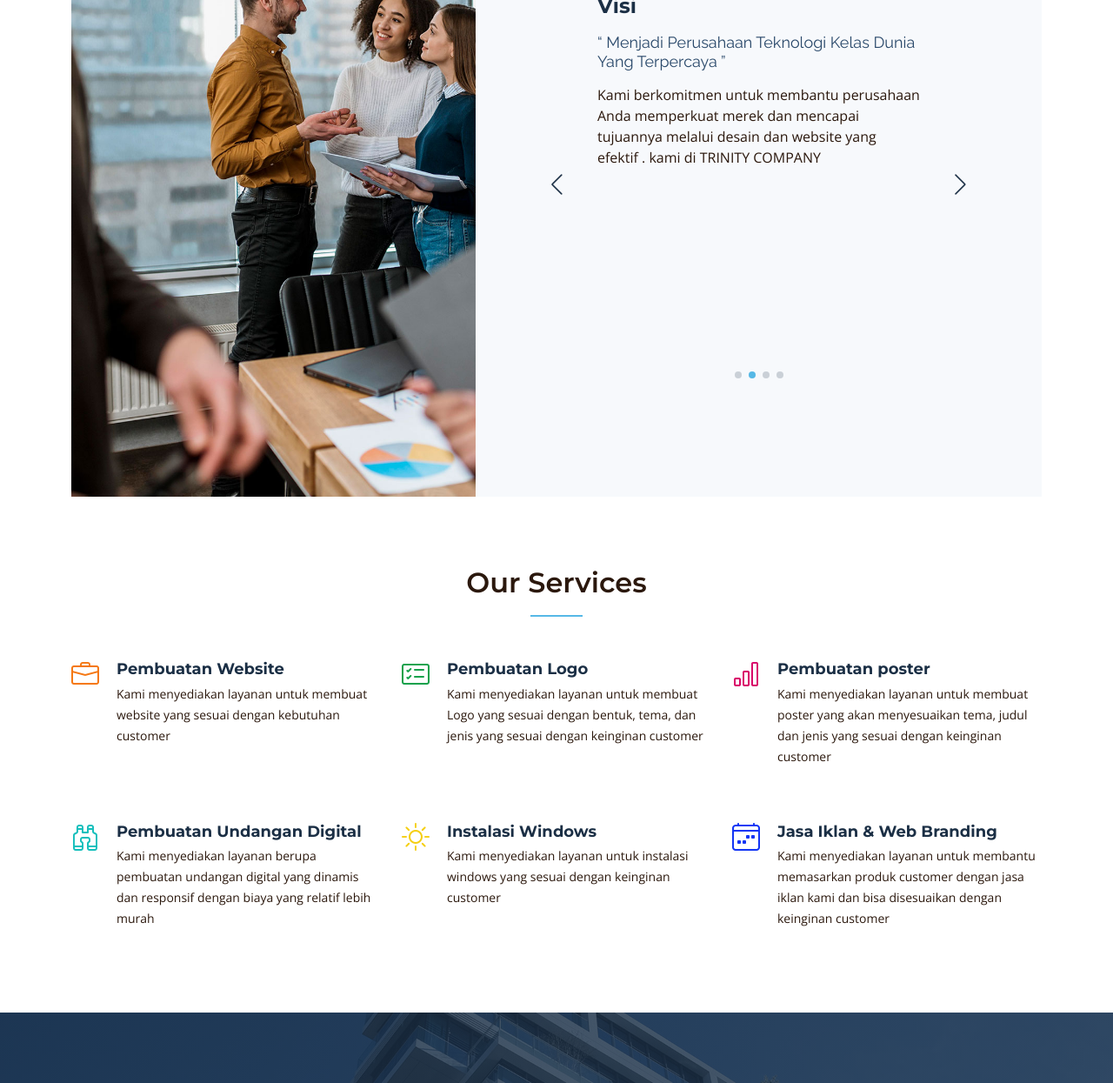
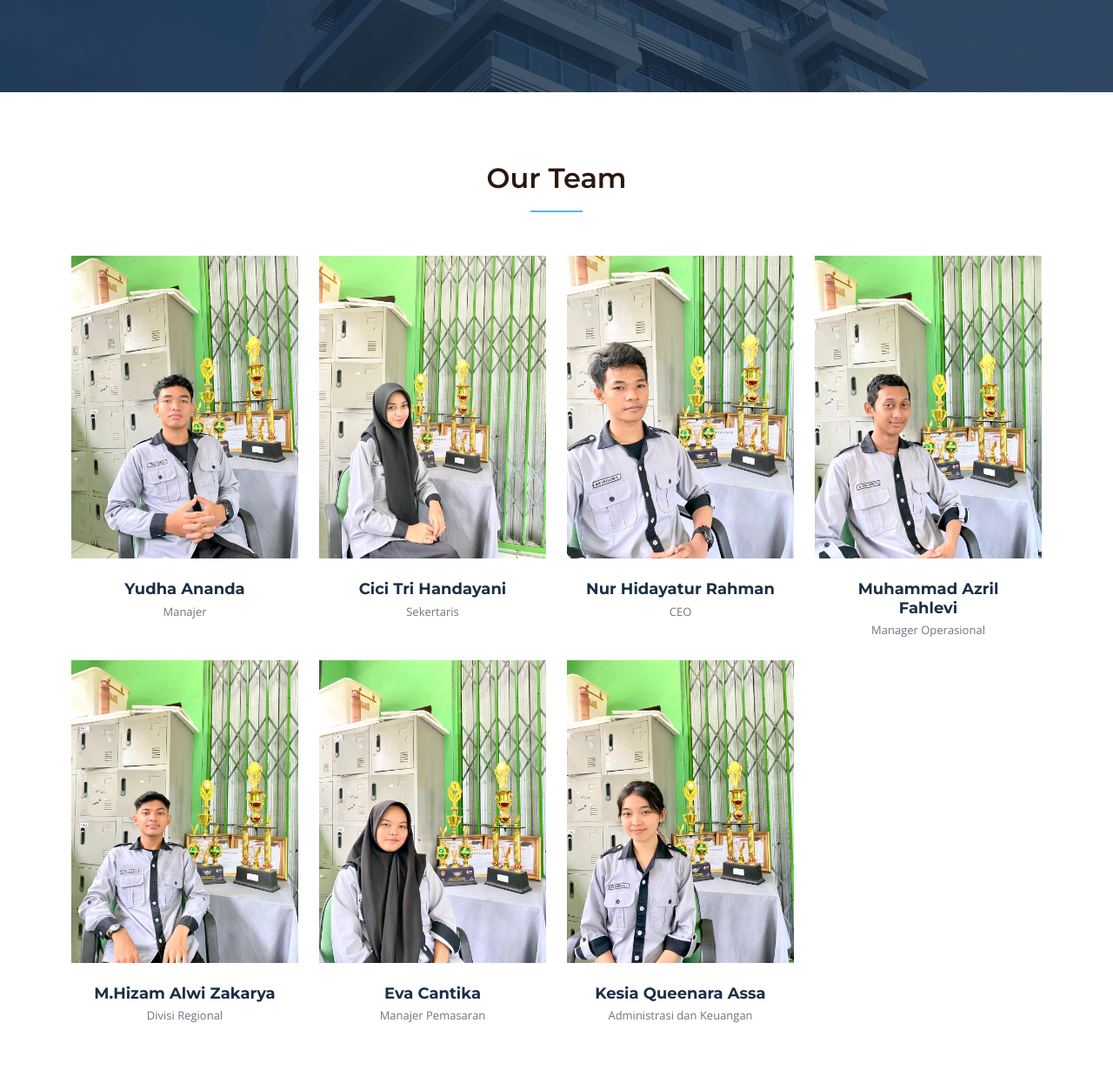
Before and after one commit to RayzzReimu/RayzzReimu.github.io, a plain HTML site: page index.html in a window 1280 px wide. Shown: the part 1135-2380 px from the top of the page at 87% size. Drawn offline with nearby package versions, Linux system fonts and the light colour scheme.

Commit message:
initial commit

```diff
--- a/index.html
+++ b/index.html
@@ -107,237 +107,7 @@
 
     <main id="main">
       <!-- ======= Why Choose Us Section ======= -->
-      <section id="why-us" class="why-us">
-        <div class="container" data-aos="fade-up">
-          <div class="section-header">
-            <h2>Tentang Kami</h2>
-          </div>
 
-          <div class="row g-0" data-aos="fade-up" data-aos-delay="200">
-            <div
-              class="col-xl-5 img-bg"
-              style="background-image: url('assets/img/why-us-bg.jpg')"
-            ></div>
-            <div class="col-xl-7 slides position-relative">
-              <div class="slides-1 swiper">
-                <div class="swiper-wrapper">
-                  <div class="swiper-slide">
-                    <div class="item">
-                      <h3 class="mb-3">Latar Belakang</h3>
-                      <h4 class="mb-3">
-                        Dalam perusahaan trinity company, kami menyiapkan jasa
-                        teknologi seperti membuat website, pembuatan logo dan
-                        poster, menginstal ulang windows dan lain lainnya.
-                      </h4>
-                      <p>
-                        Jasa tersebut sangat di perlukan di era sekarang karna
-                        sekarang serba teknologi contohnya seperti website
-                        undangan pernikahan yang kerap digunakan karena akan
-                        lebih sedikit biaya dan tenaga dari pada udangan kertas.
-                        Jasa ini bertarget pada pengguna teknologi jaman
-                        sekarang. Pada era sekarang pengguna teknologi bisa
-                        mencapai 95% penduduk di dunia. Hal ini sangat mandukung
-                        jasa teknologi lebih berkembang
-                      </p>
-                    </div>
-                  </div>
-                  <!-- End slide item -->
-
-                  <div class="swiper-slide">
-                    <div class="item">
-                      <h3 class="mb-3">Visi</h3>
-                      <h4 class="mb-3">
-                        “ Menjadi Perusahaan Teknologi Kelas Dunia Yang
-                        Terpercaya ”
-                      </h4>
-                      <p>
-                        Kami berkomitmen untuk membantu perusahaan Anda
-                        memperkuat merek dan mencapai tujuannya melalui desain
-                        dan website yang efektif . kami di TRINITY COMPANY
-                      </p>
-                    </div>
-                  </div>
-                  <!-- End slide item -->
-
-                  <div class="swiper-slide">
-                    <div class="item">
-                      <h3 class="mb-3">MISI</h3>
-                      <h4 class="mb-3">
-                        kami adalah solusi yang tepat untuk bisnis Anda.
-                      </h4>
-                      <p>
-                        Sebagai jasa pengembangan website, kami menjunjung
-                        prinsip kualitas, harga yang kompetitif,
-                        profesionalisme, dan ketekunan
-                      </p>
-                    </div>
-                  </div>
-                  <!-- End slide item -->
-
-                  <div class="swiper-slide">
-                    <div class="item">
-                      <h3 class="mb-3">Target Pangsa Pasar</h3>
-                      <p>
-                        Perusahaan jasa teknologi kami menargetkan penjualan
-                        mencapai 75 % dari jasa yang ada pada perusahaan kami,
-                        dilihat dari pesaing atau kompetitor yang ada pada tahun
-                        berjalan dan ternyata pada tahun berikutnya target
-                        tercapai yakni 80%, berarti pangsa pasar dari perusahaan
-                        kami sukses dan berjalan dengan baik, sebaliknya apabila
-                        tidak mencapai target maka perusahaan kami harus
-                        mengevaluasi lagi metode pangsa pasar yang digunakan.
-                      </p>
-                    </div>
-                  </div>
-                  <!-- End slide item -->
-                </div>
-                <div class="swiper-pagination"></div>
-              </div>
-              <div class="swiper-button-prev"></div>
-              <div class="swiper-button-next"></div>
-            </div>
-          </div>
-        </div>
-      </section>
-      <!-- End Why Choose Us Section -->
-
-      <!-- ======= Our Services Section ======= -->
-      <section id="services-list" class="services-list">
-        <div class="container" data-aos="fade-up">
-          <div class="section-header">
-            <h2>Our Services</h2>
-          </div>
-
-          <div class="row gy-5">
-            <div
-              class="col-lg-4 col-md-6 service-item d-flex"
-              data-aos="fade-up"
-              data-aos-delay="100"
-            >
-              <div class="icon flex-shrink-0">
-                <i class="bi bi-briefcase" style="color: #f57813"></i>
-              </div>
-              <div>
-                <h4 class="title">
-                  <a href="#" class="stretched-link">Pembuatan Website</a>
-                </h4>
-                <p class="description">
-                  Kami menyediakan layanan untuk membuat website yang sesuai
-                  dengan kebutuhan customer
-                </p>
-              </div>
-            </div>
-            <!-- End Service Item -->
-
-            <div
-              class="col-lg-4 col-md-6 service-item d-flex"
-              data-aos="fade-up"
-              data-aos-delay="200"
-            >
-              <div class="icon flex-shrink-0">
-                <i class="bi bi-card-checklist" style="color: #15a04a"></i>
-              </div>
-              <div>
-                <h4 class="title">
-                  <a href="#" class="stretched-link">Pembuatan Logo</a>
-                </h4>
-                <p class="description">
-                  Kami menyediakan layanan untuk membuat Logo yang sesuai dengan
-                  bentuk, tema, dan jenis yang sesuai dengan keinginan customer
-                </p>
-              </div>
-            </div>
-            <!-- End Service Item -->
-
-            <div
-              class="col-lg-4 col-md-6 service-item d-flex"
-              data-aos="fade-up"
-              data-aos-delay="300"
-            >
-              <div class="icon flex-shrink-0">
-                <i class="bi bi-bar-chart" style="color: #d90769"></i>
-              </div>
-              <div>
-                <h4 class="title">
-                  <a href="#" class="stretched-link">Pembuatan poster</a>
-                </h4>
-                <p class="description">
-                  Kami menyediakan layanan untuk membuat poster yang akan
-                  menyesuaikan tema, judul dan jenis yang sesuai dengan
-                  keinginan customer
-                </p>
-              </div>
-            </div>
-            <!-- End Service Item -->
-
-            <div
-              class="col-lg-4 col-md-6 service-item d-flex"
-              data-aos="fade-up"
-              data-aos-delay="400"
-            >
-              <div class="icon flex-shrink-0">
-                <i class="bi bi-binoculars" style="color: #15bfbc"></i>
-              </div>
-              <div>
-                <h4 class="title">
-                  <a href="#" class="stretched-link"
-                    >Pembuatan Undangan Digital</a
-                  >
-                </h4>
-                <p class="description">
-                  Kami menyediakan layanan berupa pembuatan undangan digital
-                  yang dinamis dan responsif dengan biaya yang relatif lebih
-                  murah
-                </p>
-              </div>
-            </div>
-            <!-- End Service Item -->
-
-            <div
-              class="col-lg-4 col-md-6 service-item d-flex"
-              data-aos="fade-up"
-              data-aos-delay="500"
-            >
-              <div class="icon flex-shrink-0">
-                <i class="bi bi-brightness-high" style="color: #f5cf13"></i>
-              </div>
-              <div>
-                <h4 class="title">
-                  <a href="#" class="stretched-link">Instalasi Windows</a>
-                </h4>
-                <p class="description">
-                  Kami menyediakan layanan untuk instalasi windows yang sesuai
-                  dengan keinginan customer
-                </p>
-              </div>
-            </div>
-            <!-- End Service Item -->
-
-            <div
-              class="col-lg-4 col-md-6 service-item d-flex"
-              data-aos="fade-up"
-              data-aos-delay="600"
-            >
-              <div class="icon flex-shrink-0">
-                <i class="bi bi-calendar4-week" style="color: #1335f5"></i>
-              </div>
-              <div>
-                <h4 class="title">
-                  <a href="#" class="stretched-link"
-                    >Jasa Iklan & Web Branding
-                  </a>
-                </h4>
-                <p class="description">
-                  Kami menyediakan layanan untuk membantu memasarkan produk
-                  customer dengan jasa iklan kami dan bisa disesuaikan dengan
-                  keinginan customer
-                </p>
-              </div>
-            </div>
-            <!-- End Service Item -->
-          </div>
-        </div>
-      </section>
       <!-- End Our Services Section -->
 
       <!-- ======= Call To Action Section ======= -->
@@ -360,6 +130,210 @@
       <!-- End Call To Action Section -->
     </main>
     <!-- End #main -->
+
+    <section id="team" class="team">
+      <div class="container" data-aos="fade-up">
+        <div class="section-header">
+          <h2>Our Team</h2>
+        </div>
+
+        <div class="row gy-4">
+          <div
+            class="col-lg-3 col-md-6"
+            data-aos="fade-up"
+            data-aos-delay="100"
+          >
+            <div class="team-member">
+              <div class="member-img">
+                <img
+                  src="/assets/img/team/Yudho.jpg"
+                  class="img-fluid"
+                  alt=""
+                />
+                <div class="social">
+                  <a href=""><i class="bi bi-twitter"></i></a>
+                  <a href=""><i class="bi bi-facebook"></i></a>
+                  <a href="https://www.instagram.com/yudhaanandax/"
+                    ><i class="bi bi-instagram"></i
+                  ></a>
+                  <a href=""><i class="bi bi-linkedin"></i></a>
+                </div>
+              </div>
+              <div class="member-info">
+                <h4>Yudha Ananda</h4>
+                <span>Manajer</span>
+              </div>
+            </div>
+          </div>
+          <!-- End Team Member -->
+
+          <div
+            class="col-lg-3 col-md-6"
+            data-aos="fade-up"
+            data-aos-delay="200"
+          >
+            <div class="team-member">
+              <div class="member-img">
+                <img
+                  src="/assets/img/team/Cici.jpg"
+                  class="img-fluid"
+                  alt=""
+                />
+                <div class="social">
+                  <a href=""><i class="bi bi-twitter"></i></a>
+                  <a href=""><i class="bi bi-facebook"></i></a>
+                  <a href=""><i class="bi bi-instagram"></i></a>
+                  <a href=""><i class="bi bi-linkedin"></i></a>
+                </div>
+              </div>
+              <div class="member-info">
+                <h4>Cici Tri Handayani</h4>
+                <span>Sekertaris</span>
+              </div>
+            </div>
+          </div>
+          <!-- End Team Member -->
+
+          <div
+            class="col-lg-3 col-md-6"
+            data-aos="fade-up"
+            data-aos-delay="300"
+          >
+            <div class="team-member">
+              <div class="member-img">
+                <img
+                  src="/assets/img/team/Atur.jpg"
+                  class="img-fluid"
+                  alt=""
+                />
+                <div class="social">
+                  <a href=""><i class="bi bi-twitter"></i></a>
+                  <a href=""><i class="bi bi-facebook"></i></a>
+                  <a href=""><i class="bi bi-instagram"></i></a>
+                  <a href=""><i class="bi bi-linkedin"></i></a>
+                </div>
+              </div>
+              <div class="member-info">
+                <h4>Nur Hidayatur Rahman</h4>
+                <span>CEO</span>
+              </div>
+            </div>
+          </div>
+          <!-- End Team Member -->
+
+          <div
+            class="col-lg-3 col-md-6"
+            data-aos="fade-up"
+            data-aos-delay="300"
+          >
+            <div class="team-member">
+              <div class="member-img">
+                <img
+                  src="assets/img/team/levi.jpg"
+                  class="img-fluid"
+                  alt=""
+                />
+                <div class="social">
+                  <a href=""><i class="bi bi-twitter"></i></a>
+                  <a href=""><i class="bi bi-facebook"></i></a>
+                  <a href=""><i class="bi bi-instagram"></i></a>
+                  <a href=""><i class="bi bi-linkedin"></i></a>
+                </div>
+              </div>
+              <div class="member-info">
+                <h4>Muhammad Azril Fahlevi</h4>
+                <span>Manager Operasional</span>
+              </div>
+            </div>
+          </div>
+          <!-- End Team Member -->
+
+          <div
+            class="col-lg-3 col-md-6"
+            data-aos="fade-up"
+            data-aos-delay="300"
+          >
+            <div class="team-member">
+              <div class="member-img">
+                <img
+                  src="assets/img/team/Alwiiii.jpg"
+                  class="img-fluid"
+                  alt=""
+                />
+                <div class="social">
+                  <a href=""><i class="bi bi-twitter"></i></a>
+                  <a href=""><i class="bi bi-facebook"></i></a>
+                  <a href=""><i class="bi bi-instagram"></i></a>
+                  <a href=""><i class="bi bi-linkedin"></i></a>
+                </div>
+              </div>
+              <div class="member-info">
+                <h4>M.Hizam Alwi Zakarya</h4>
+                <span>Divisi Regional</span>
+              </div>
+            </div>
+          </div>
+          <!-- End Team Member -->
+
+          <div
+            class="col-lg-3 col-md-6"
+            data-aos="fade-up"
+            data-aos-delay="300"
+          >
+            <div class="team-member">
+              <div class="member-img">
+                <img
+                  src="assets/img/team/Evaaaa.jpg"
+                  class="img-fluid"
+                  alt=""
+                />
+                <div class="social">
+                  <a href=""><i class="bi bi-twitter"></i></a>
+                  <a href=""><i class="bi bi-facebook"></i></a>
+                  <a href=""><i class="bi bi-instagram"></i></a>
+                  <a href=""><i class="bi bi-linkedin"></i></a>
+                </div>
+              </div>
+              <div class="member-info">
+                <h4>Eva Cantika</h4>
+                <span>Manajer Pemasaran</span>
+              </div>
+            </div>
+          </div>
+          <!-- End Team Member -->
+
+          <div
+            class="col-lg-3 col-md-6"
+            data-aos="fade-up"
+            data-aos-delay="400"
+          >
+            <div class="team-member">
+              <div class="member-img">
+                <img
+                  src="assets/img/team/Queen.jpg"
+                  class="img-fluid"
+                  alt=""
+                />
+                <div class="social">
+                  <a href=""><i class="bi bi-twitter"></i></a>
+                  <a href=""><i class="bi bi-facebook"></i></a>
+                  <a href=""><i class="bi bi-instagram"></i></a>
+                  <a href=""><i class="bi bi-linkedin"></i></a>
+                </div>
+              </div>
+              <div class="member-info">
+                <h4>Kesia Queenara Assa</h4>
+                <span>Administrasi dan Keuangan</span>
+              </div>
+            </div>
+          </div>
+          <!-- End Team Member -->
+        </div>
+      </div>
+    </section>
+    <!-- End Team Section -->
+  </main>
+  <!-- End #main -->
 
     <!-- ======= Footer ======= -->
     <footer id="footer" class="footer">
```
Also changed, not shown: about.html (+15 -28 lines).
